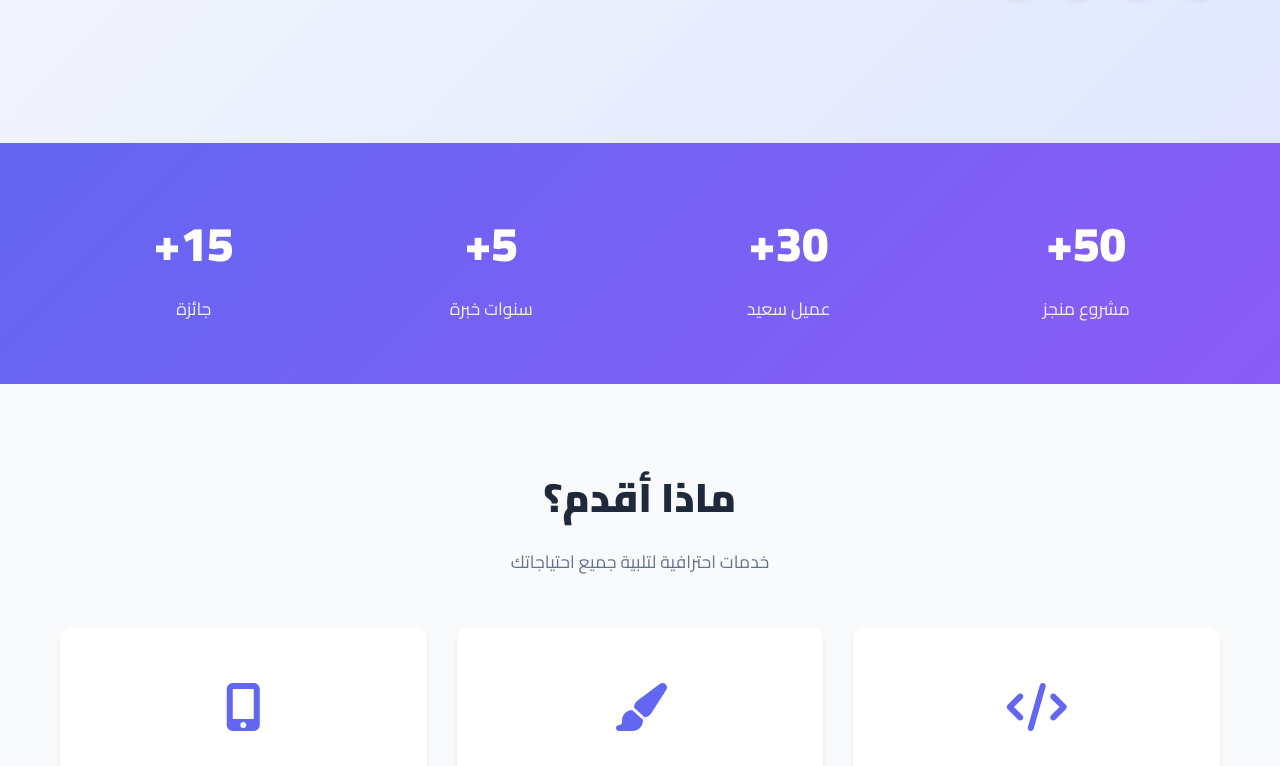
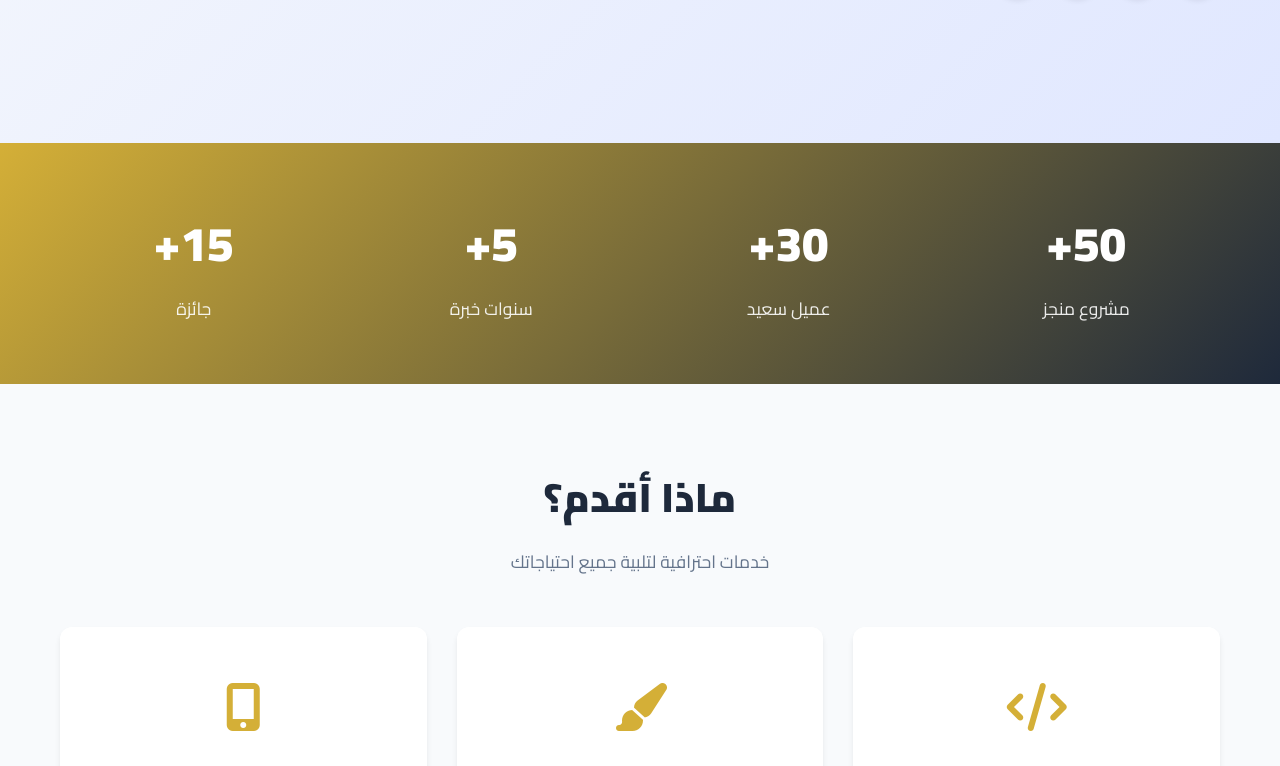
Before and after one commit to momamdouh202-glitch/project-advance, a plain HTML site: page index.html in a window 1280 px wide. Shown: the part 648-1414 px from the top of the page. Drawn offline with Linux system fonts and the light colour scheme.

Commit message:
Update style.css

```diff
--- a/css/style.css
+++ b/css/style.css
@@ -2,9 +2,9 @@
    المتغيرات العامة
 ============================================ */
 :root {
-    --primary: #6366f1;
-    --primary-dark: #4f46e5;
-    --secondary: #8b5cf6;
+    --primary: #d4af37;
+    --primary-dark: #b8860b;
+    --secondary: #1e293b;
     --dark: #1e293b;
     --darker: #0f172a;
     --light: #f8fafc;
```
